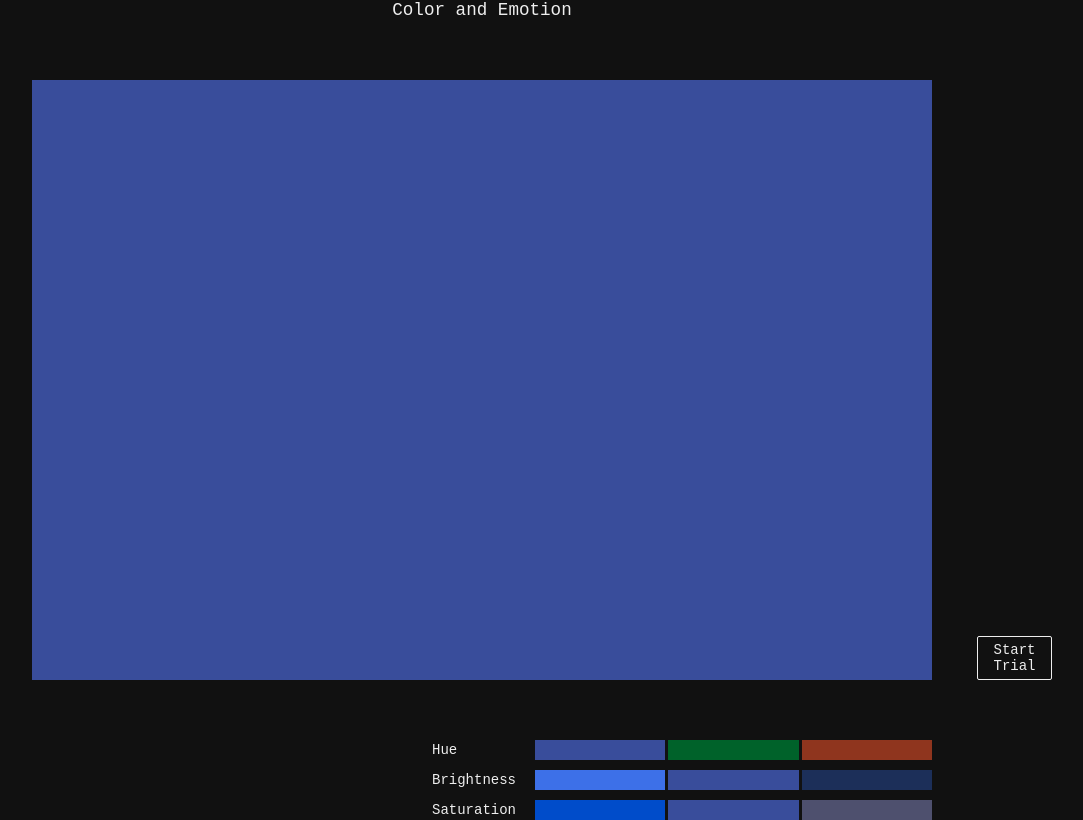
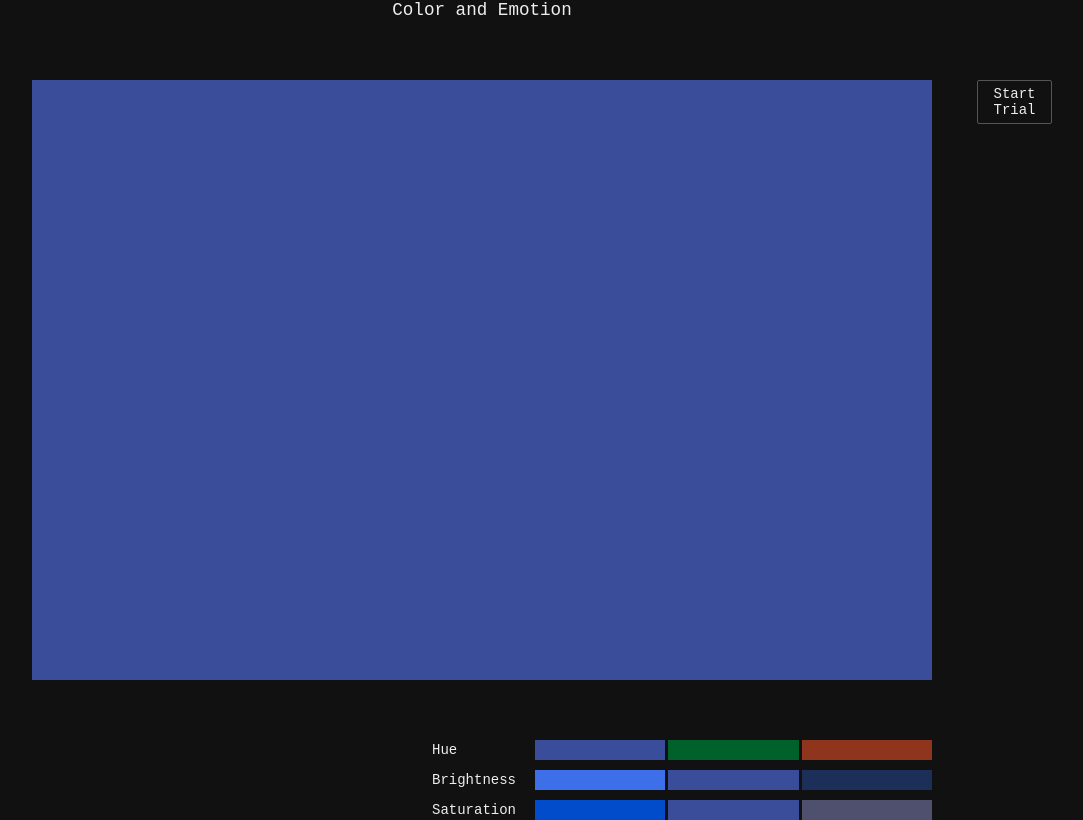
Before and after one commit to mdumke/color-and-emotion, a website built with Parcel: page src/index.html in a window 1280 px wide. Shown: the whole page, without its empty margins (158-1241 px from the left). Built offline with nearby package versions, Linux system fonts and the light colour scheme.

Commit message:
refactor: file reshuffling

```diff
--- a/src/adjustment-context.ts
+++ b/src/contexts/adjustment-context.ts
@@ -1,7 +1,7 @@
-import { ColorState } from './types'
-import { contextManager } from '../context-manager'
+import { ColorState } from '../types'
+import { contextManager } from '../../context-manager'
 import { PaletteContext } from './palette-context'
-import { ui } from './ui'
+import { ui } from '../ui'
 
 class AdjustmentContext {
   constructor (private state: ColorState) {}
--- a/src/palette-context.ts
+++ b/src/contexts/palette-context.ts
@@ -1,7 +1,7 @@
-import { ColorState } from './types'
-import { ui, updateColors } from './ui'
+import { ColorState } from '../types'
+import { ui, updateColors } from '../ui'
 import { AdjustmentContext } from './adjustment-context'
-import { contextManager } from '../context-manager'
+import { contextManager } from '../../context-manager'
 class PaletteContext {
   constructor (private state: ColorState) {}
 
--- a/src/index.ts
+++ b/src/index.ts
@@ -1,4 +1,4 @@
-import { PaletteContext } from './palette-context'
+import { PaletteContext } from './contexts/palette-context'
 import { contextManager } from '../context-manager'
 
 const main = () => {
--- a/src/main.scss
+++ b/src/main.scss
@@ -36,10 +36,10 @@ body {
 
 .start-btn {
   position: absolute;
-  bottom: 0;
+  top: 0;
   right: -120px;
   text-align: center;
-  border: 1px solid #eee;
+  border: 1px solid #555;
   border-radius: 2px;
   width: 75px;
   padding: 5px 10px;
--- a/src/types.ts
+++ b/src/types.ts
@@ -1,5 +1,5 @@
-import { PaletteContext } from './palette-context'
-import { AdjustmentContext } from './adjustment-context'
+import { PaletteContext } from './contexts/palette-context'
+import { AdjustmentContext } from './contexts/adjustment-context'
 
 export type Hue = 'blue' | 'green' | 'red'
 export type Brightness = 'high' | 'medium' | 'low'
```
